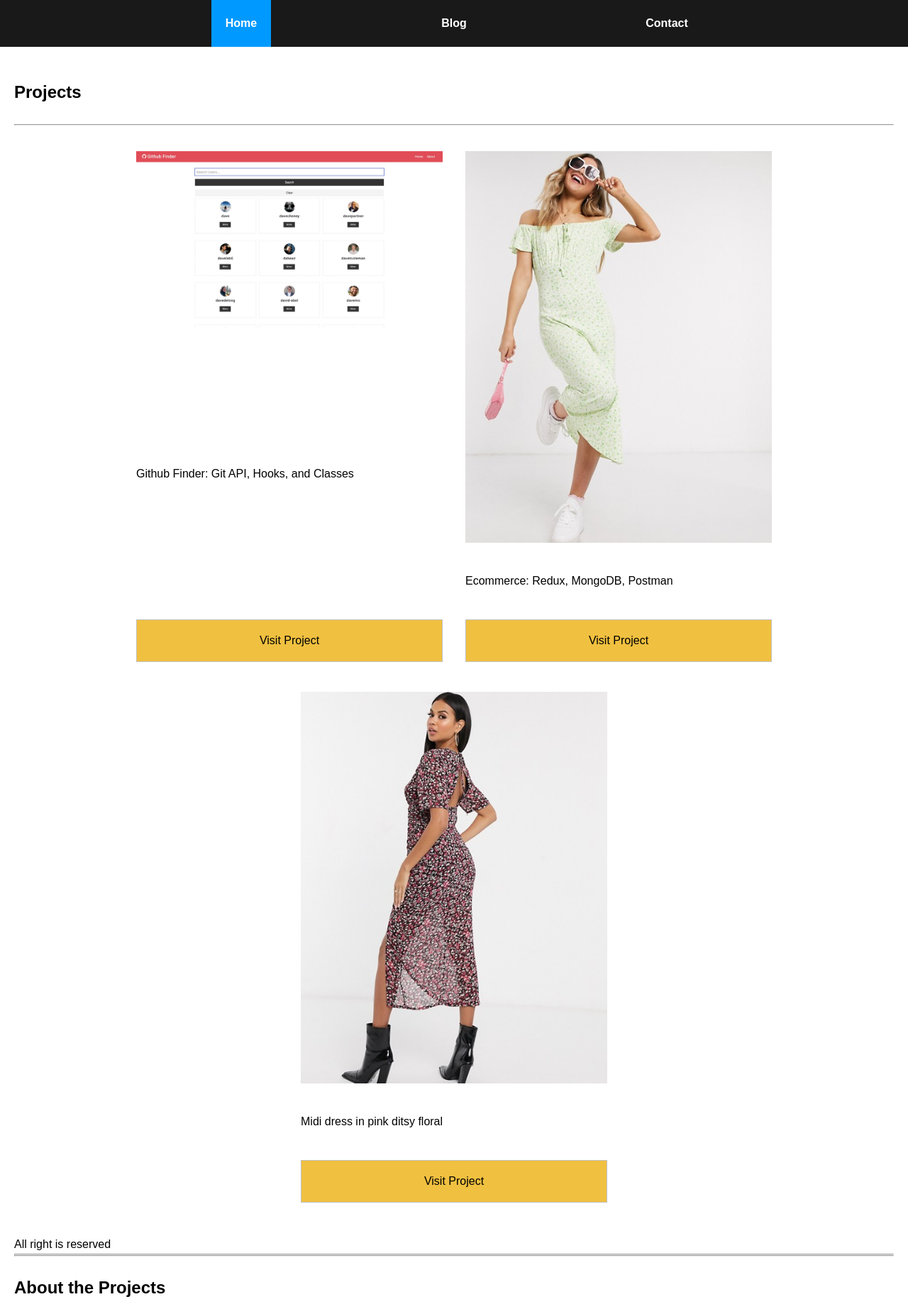
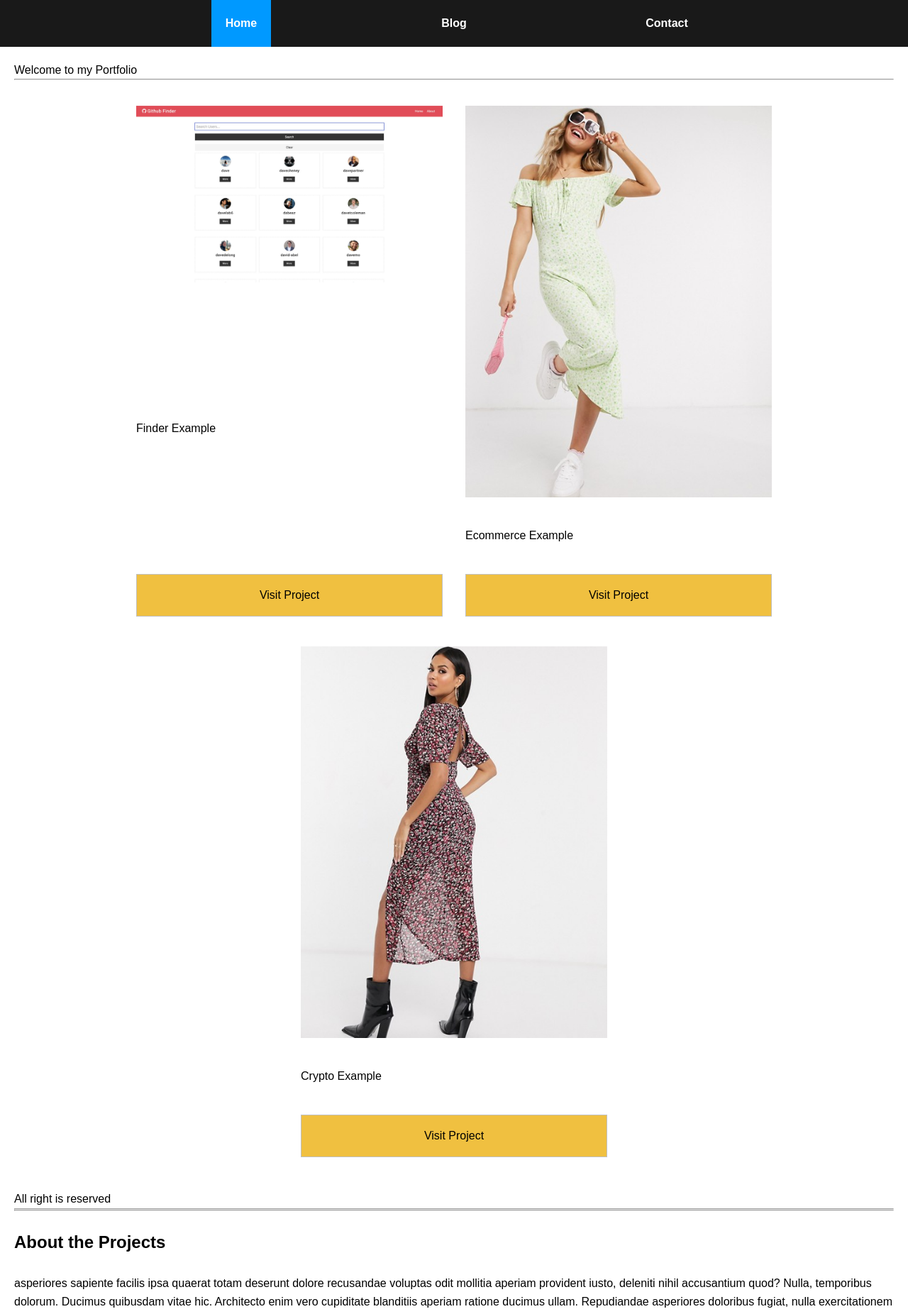
Before and after one commit to DaveBeCoding/old-portfolio, a React (Create React App) app: page /#/ in a window 1280 px wide. Shown: the top 1852 px of the page at 71% size. Built offline with nearby package versions, Linux system fonts and the light colour scheme.

Commit message:
Stage for crypto component

```diff
--- a/public/index.html
+++ b/public/index.html
@@ -24,7 +24,7 @@
       work correctly both with client-side routing and a non-root public URL.
       Learn how to configure a non-root public URL by running `npm run build`.
     -->
-    <title>React App</title>
+    <title>David Johnson Portfolio</title>
   </head>
   <body>
     <noscript>You need to enable JavaScript to run this app.</noscript>
--- /dev/null
+++ b/src/components/Crypto/CryptoPrice.js
@@ -0,0 +1,10 @@
+import React from "react";
+
+const CryptoPrice = (params) => {
+    const greeting = 'Hello Function Component!';
+    // create the API request here
+    return <h1>{greeting}</h1>;
+
+}
+
+export default CryptoPrice;
--- a/src/components/Pages/Home.js
+++ b/src/components/Pages/Home.js
@@ -5,7 +5,9 @@ import Bounce from "react-reveal/Bounce";
 import LightSpeed from "react-reveal/LightSpeed";
 import Products from "../Products";
 
+// import data from "../../data.json";
 import data from "../../data.json";
+import CryptoPrice from "../Crypto/CryptoPrice";
 
 class Home extends Component {
   constructor() {
@@ -91,9 +93,13 @@ class Home extends Component {
       <div id="home">
         <Bounce left>
           <section>
-            <br />
-            <h2>Projects</h2>
-            <br />
+            <p>
+              Welcome to my Portfolio
+            </p>
+            {/* <br /> */}
+            {/* <h2>Projects</h2> */}
+            <hr />
+            {/* Crypto component */}
             <p>
               {/* Lorem, ipsum dolor sit amet consectetur adipisicing elit. Facere
               nobis numquam odio, ea porro sint blanditiis nisi vitae alias
@@ -204,7 +210,7 @@ class Home extends Component {
               blanditiis aliquam quas omnis? Fuga, ipsa quisquam! Maiores,
               cupiditate impedit veniam doloremque eveniet minima vel. Modi,
               delectus sint esse sit labore ratione aut */}
-              <hr />
+              {/* <hr /> */}
               <div id="boxstyle">
                 <LightSpeed right>
                   <div className="grid-container">
@@ -221,6 +227,7 @@ class Home extends Component {
                             filterProducts={this.filterProducts}
                             sortProducts={this.sortProducts}
                           ></Filter> */}
+                          {/* <CryptoPrice/> */}
                           <Products
                             products={this.state.products}
                             addToCart={this.addToCart}
--- a/src/components/Products.js
+++ b/src/components/Products.js
@@ -71,6 +71,7 @@ export default class Products extends Component {
               </button>
               <div className="product-details">
                 <img src={product.image} alt={product.title}></img>
+                <img src={product.image} alt={product.title}></img>
                 <div className="product-details-description">
                   <p>
                     <strong>{product.title}</strong>
--- a/src/container/App.js
+++ b/src/container/App.js
@@ -15,8 +15,8 @@ class App extends Component {
   state = {
     headerName: "Welcome to the site",
     jobtitle: "Software Engineer",
-    gitLink: "https://github.com/nullbitcoder",
-    twitterLink: "https://twitter.com/nullcoder1",
+    gitLink: "https://github.com/davebecoding",
+    twitterLink: "https://twitter.com/",
     linkedInLink: "https://www.linkedin.com/",
   };
 
--- a/src/data.json
+++ b/src/data.json
@@ -3,24 +3,24 @@
       {
         "_id": "dress1",
         "image": "/images/test2-1.jpg",
-        "title": "Github Finder: Git API, Hooks, and Classes",
-        "description": "This is for all the latest trends, no matter who you are, where you’re from and what you’re up to. Exclusive to ASOS, our universal brand is here for you, and comes in all our fit ranges: ASOS Curve, Tall, Petite and Maternity. Created by us, styled by you.",
+        "title": "Finder Example",
+        "description": "Web Application to locate github users",
         "availableSizes": ["X", "L", "XL", "XXL"],
         "price": 29.9
       },
       {
         "_id": "dress2",
         "image": "/images/dress2.jpg",
-        "title": "Ecommerce: Redux, MongoDB, Postman",
-        "description": "This is for all the latest trends, no matter who you are, where you’re from and what you’re up to. Exclusive to ASOS, our universal brand is here for you, and comes in all our fit ranges: ASOS Curve, Tall, Petite and Maternity. Created by us, styled by you.",
+        "title": "Ecommerce Example",
+        "description": "Example of the purchasing section of ecom site",
         "availableSizes": ["X", "M", "L"],
         "price": 18.9
       },
       {
         "_id": "dress3",
         "image": "/images/dress3.jpg",
-        "title": "Midi dress in pink ditsy floral",
-        "description": "This is for all the latest trends, no matter who you are, where you’re from and what you’re up to. Exclusive to ASOS, our universal brand is here for you, and comes in all our fit ranges: ASOS Curve, Tall, Petite and Maternity. Created by us, styled by you.",
+        "title": "Crypto Example",
+        "description": "Crypto tracker",
         "availableSizes": ["X", "M", "L"],
         "price": 14.9
       }
```
Also changed, not shown: package.json (+7 -1 lines), 1 other file (tests, documents, lock files or other folders).
